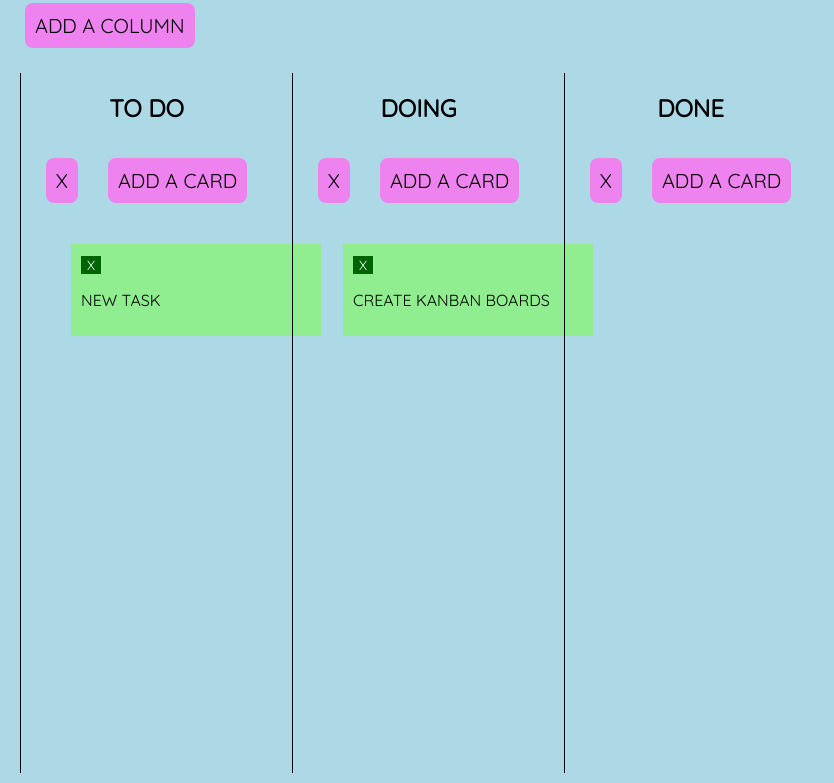
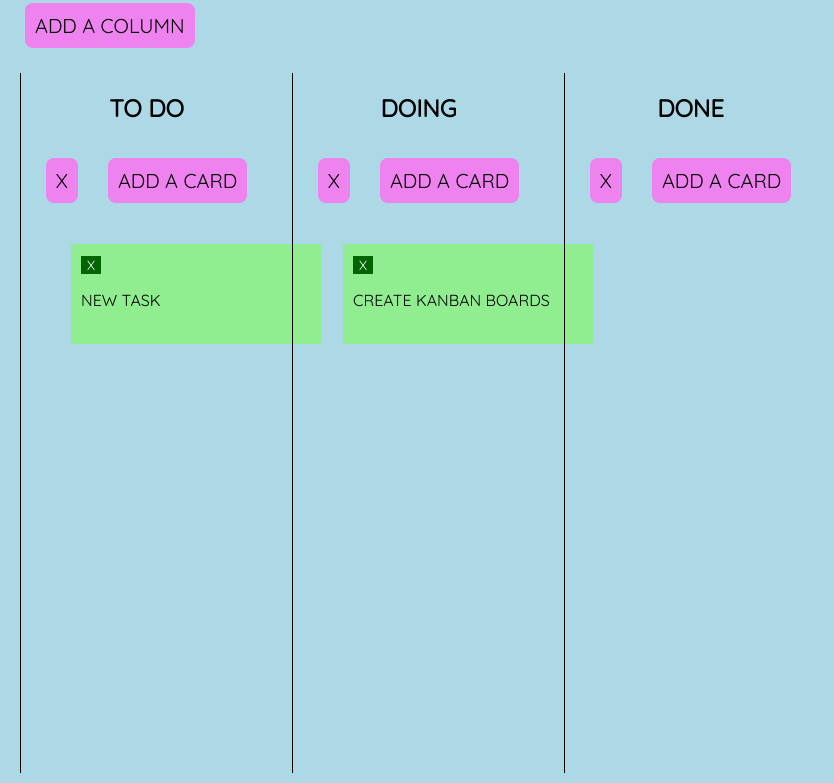
Before and after one commit to jacekpaszek/Zadanie_11_6_Wlasne_Trello, a plain HTML site: page index.html in a window 1280 px wide. Shown: the part 72-855 px from the top of the page, without its empty margins (0-834 px from the left). Drawn offline with nearby package versions, Linux system fonts and the light colour scheme.

Commit message:
style modification

```diff
--- a/css/style.css
+++ b/css/style.css
@@ -25,6 +25,10 @@ h1 {
 	margin: 10px;
 }
 
+ul {
+	min-height: 100px;
+}
+
 li {
 	margin: 10px;
 	padding: 10px;
@@ -32,6 +36,7 @@ li {
 	display: inline-block;
 	text-align: left;
 	min-width: 250px;
+	min-height: 100px;
 }
 
 .board > button,
```
